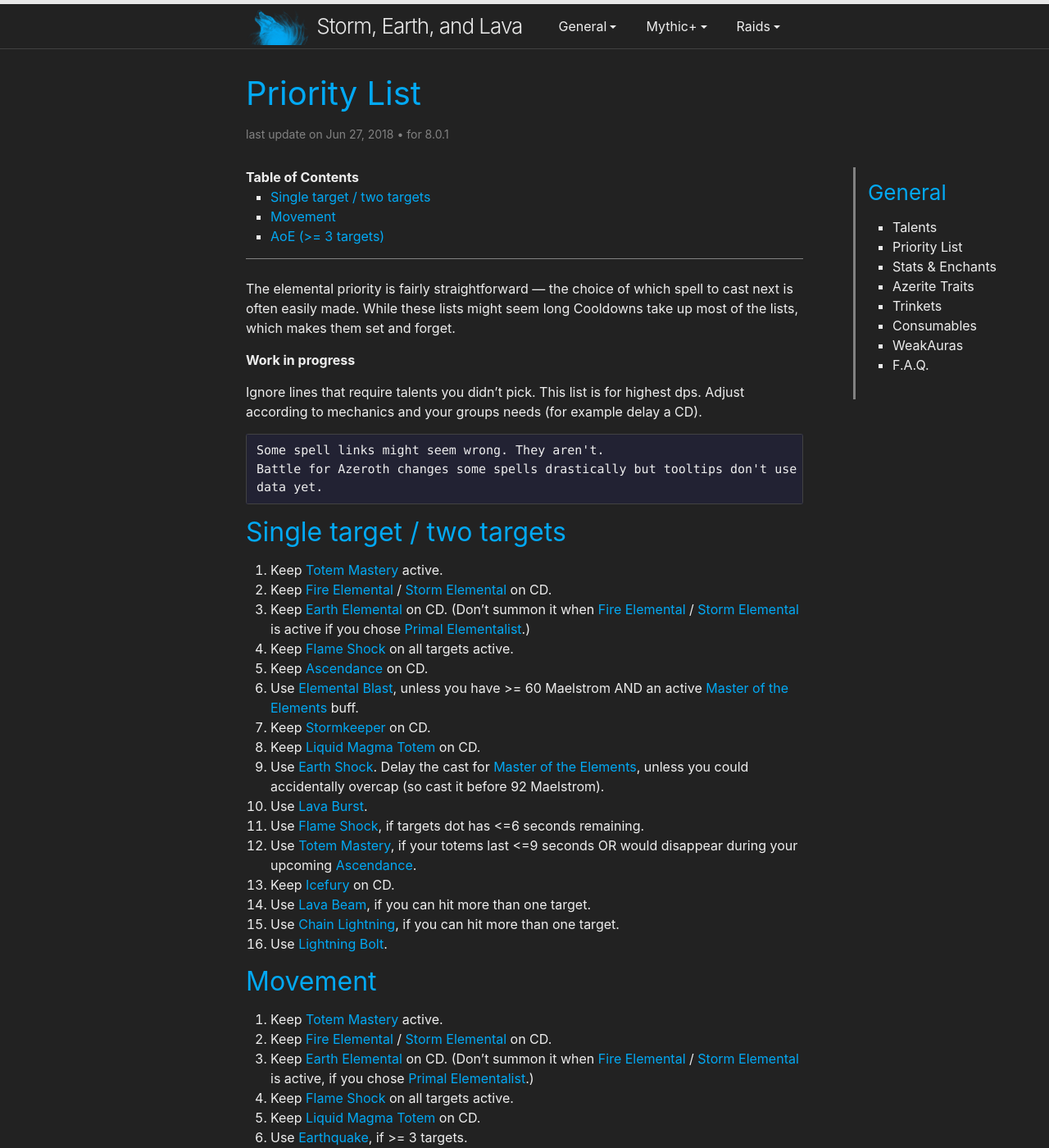
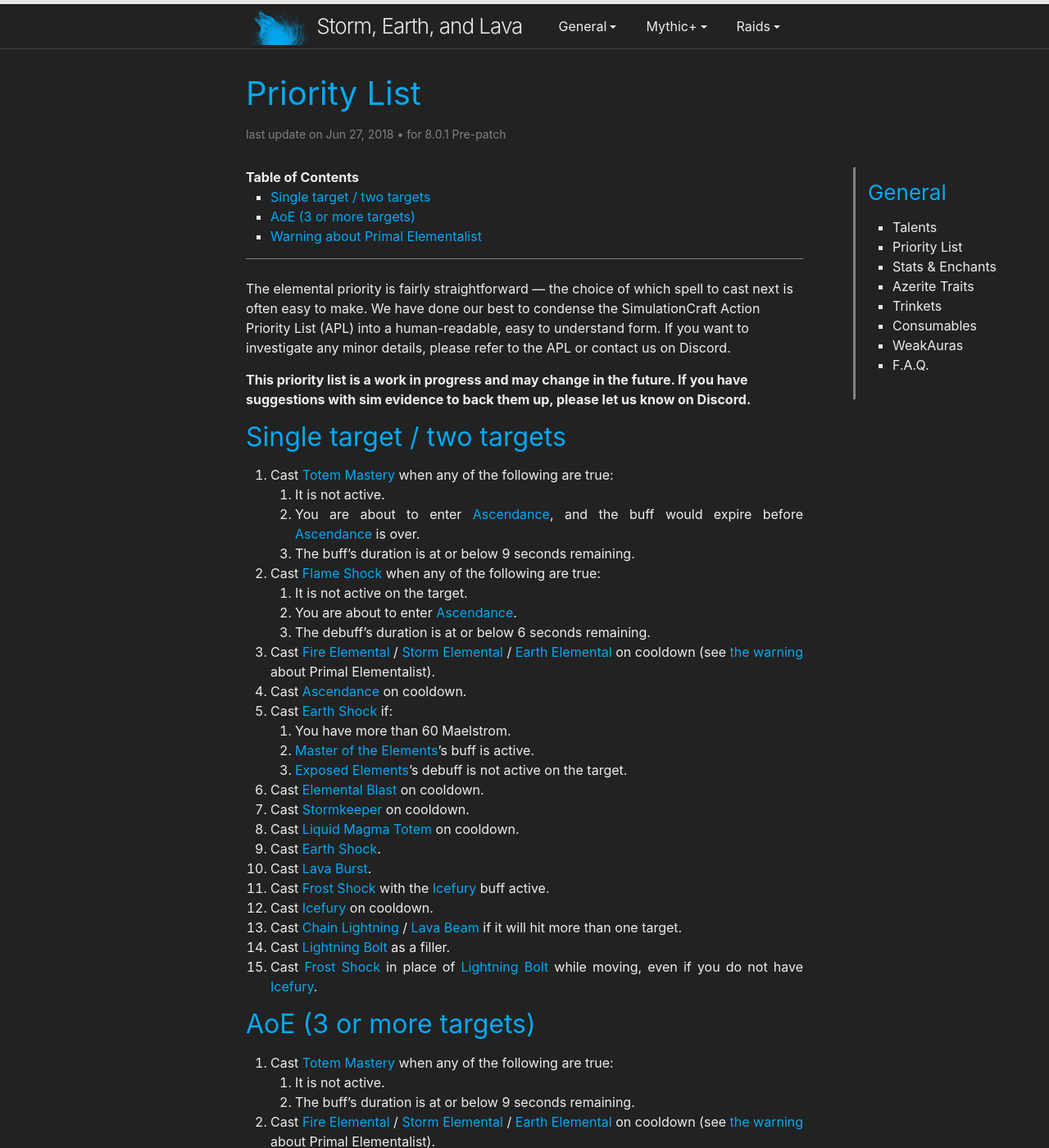
Before and after one commit to stormearthandlava/stormearthandlava.github.io, a Jekyll site: the page built from guide/general/priority_list.md, in a window 1280 px wide and 1400 px high. Shown: the whole window at 82% size. Built offline with Jekyll 4.4.1, drawn with Linux system fonts in a browser that asks for light colours; a script that is not in the unit is left out; some of the changed text lies outside the part shown.

Commit message:
Formatted and updated priority list

````diff
--- a/guide/general/priority_list.md
+++ b/guide/general/priority_list.md
@@ -2,71 +2,58 @@
 layout: page
 title: Priority List
 last_update: 2018-06-27 09:00:00
-game_version: 8.0.1
+game_version: 8.0.1 Pre-patch
 ---
 
-The elemental priority is fairly straightforward — the choice of which
-spell to cast next is often easily made. While these lists might seem
-long Cooldowns take up most of the lists, which makes them set and
-forget.
+The elemental priority is fairly straightforward — the choice of which spell to cast next is often easy to make. We have done our best to condense the SimulationCraft Action Priority List (APL) into a human-readable, easy to understand form. If you want to investigate any minor details, please refer to the APL or contact us on Discord.
 
-**Work in progress**
 
-Ignore lines that require talents you didn't pick. This list is for
-highest dps. Adjust according to mechanics and your groups needs (for
-example delay a CD).
-
-```
-Some spell links might seem wrong. They aren't.
-Battle for Azeroth changes some spells drastically but tooltips don't use BfA
-data yet.
-```
+**This priority list is a work in progress and may change in the future. If you have suggestions with sim evidence to back them up, please let us know on Discord.**
 
 ## Single target / two targets
 
-1. Keep {{ site.data.talent.tm }} active.
-1. Keep {{ site.data.spell.fe }} / {{ site.data.talent.se }} on CD.
-1. Keep {{ site.data.spell.ee }} on CD. (Don't summon it when {{ site.data.spell.fe }} / {{ site.data.talent.se }} is active if you chose {{ site.data.talent.pe }}.)
-1. Keep {{ site.data.spell.fs }} on all targets active.
-1. Keep {{ site.data.talent.asc }} on CD.
-1. Use {{ site.data.talent.eb }}, unless you have >= 60 Maelstrom AND an active {{ site.data.talent.mote }} buff.
-1. Keep {{ site.data.talent.sk }} on CD.
-1. Keep {{ site.data.talent.lmt }} on CD.
-1. Use {{ site.data.spell.es }}. Delay the cast for {{ site.data.talent.mote }}, unless you could accidentally overcap (so cast it before 92 Maelstrom).
-1. Use {{ site.data.spell.lvb }}.
-1. Use {{ site.data.spell.fs }}, if targets dot has <=6 seconds remaining.
-1. Use {{ site.data.talent.tm }}, if your totems last <=9 seconds OR would disappear during your upcoming {{ site.data.talent.asc }}.
-1. Keep {{ site.data.talent.if }} on CD.
-1. Use {{ site.data.spell.lvbm }}, if you can hit more than one target.
-1. Use {{ site.data.spell.cl }}, if you can hit more than one target.
-1. Use {{ site.data.spell.lb }}.
+<div class="apl" style="max-width: 100%; text-align:justify;" markdown="1">
+1. Cast {{ site.data.talent.tm }}  when any of the following are true:
+    1. It is not active.
+    2. You are about to enter {{site.data.talent.asc}}, and the buff would expire before {{site.data.talent.asc}} is over.
+    3. The buff's duration is at or below 9 seconds remaining.
+1. Cast {{ site.data.spell.fs }} when any of the following are true:
+    1. It is not active on the target.
+    2. You are about to enter {{site.data.talent.asc}}.
+    3. The debuff's duration is at or below 6 seconds remaining.
+1. Cast {{ site.data.spell.fe }} / {{ site.data.talent.se }} / {{site.data.spell.ee}} on cooldown (see <a href="#pe">the warning</a> about Primal Elementalist).
+1. Cast {{ site.data.talent.asc }} on cooldown.
+1. Cast {{site.data.spell.es}} if:
+    1. You have more than 60 Maelstrom.
+    2. {{site.data.talent.mote}}'s buff is active.
+    3. {{site.data.talent.ee}}'s debuff is not active on the target.
+1. Cast {{ site.data.talent.eb }} on cooldown.
+1. Cast {{ site.data.talent.sk }} on cooldown.
+1. Cast {{ site.data.talent.lmt }} on cooldown.
+1. Cast {{ site.data.spell.es }}.
+1. Cast {{ site.data.spell.lvb }}.
+1. Cast {{site.data.spell.frs}} with the {{site.data.talent.if}} buff active.
+1. Cast {{ site.data.talent.if }} on cooldown.
+1. Cast {{site.data.spell.cl}} / {{ site.data.spell.lvbm }} if it will hit more than one target.
+1. Cast {{ site.data.spell.lb }} as a filler.
+1. Cast {{site.data.spell.frs}} in place of {{site.data.spell.lb}} while moving, even if you do not have {{site.data.talent.if}}.
+</div>
 
-## Movement
+## AoE (3 or more targets)
+<div class="apl" style="max-width: 100%; text-align:justify;" markdown="1">
+1. Cast {{ site.data.talent.tm }}  when any of the following are true:
+    1. It is not active.
+    2. The buff's duration is at or below 9 seconds remaining.
+1. Cast {{ site.data.spell.fe }} / {{ site.data.talent.se }} / {{site.data.spell.ee}} on cooldown (see <a href="#pe">the warning</a> about Primal Elementalist).
+1. Cast {{ site.data.talent.sk }} on cooldown.
+1. Cast {{ site.data.talent.lmt }} on cooldown.
+1. Maintain 3 {{ site.data.spell.fs }}s **only if there are exactly 3 targets**.
+1. Cast {{ site.data.spell.eq }} when available.
+1. Cast {{ site.data.spell.lvb }} to consume {{site.data.spell.lava_surge}} procs.
+1. Cast {{ site.data.talent.eb }} **only if there are exactly 3 targets**.
+1. Cast {{ site.data.spell.cl }}.
+</div>
 
-1. Keep {{ site.data.talent.tm }} active.
-1. Keep {{ site.data.spell.fe }} / {{ site.data.talent.se }} on CD.
-1. Keep {{ site.data.spell.ee }} on CD. (Don't summon it when {{ site.data.spell.fe }} / {{ site.data.talent.se }} is active, if you chose {{ site.data.talent.pe }}.)
-1. Keep {{ site.data.spell.fs }} on all targets active.
-1. Keep {{ site.data.talent.lmt }} on CD.
-1. Use {{ site.data.spell.eq }}, if >= 3 targets.
-1. Use {{ site.data.spell.es }}. Delay the cast for {{ site.data.talent.mote }}, unless you could accidentally overcap (so cast it before 92 Maelstrom).
-1. Use {{ site.data.spell.lvb }}, if you have a {{ site.data.spell.lava_surge }} proc.
-1. Use {{ site.data.spell.frost_shock }}, if you have {{ site.data.talent.if }} active.
-1. Use {{ site.data.spell.fs }}, if targets dot has <=6 seconds remaining.
-1. Use {{ site.data.talent.tm }}, if your totems last <=9 seconds OR would disappear during your upcoming {{ site.data.talent.asc }}.
-1. Use {{ site.data.spell.frs }}.
+## Warning about Primal Elementalist
 
-## AoE (>= 3 targets)
-
-1. Keep {{ site.data.talent.tm }} active.
-1. Keep {{ site.data.spell.fe }} / {{ site.data.talent.se }} on CD.
-1. Keep {{ site.data.spell.ee }} on CD. (Don't summon it when {{ site.data.spell.fe }} / {{ site.data.talent.se }} is active if you chose {{ site.data.talent.pe }}.)
-1. Keep {{ site.data.talent.sk }} on CD.
-1. Keep {{ site.data.talent.lmt }} on CD.
-1. Use {{ site.data.spell.fs }} against <= 3 targets.
-1. Use {{ site.data.spell.eq }}.
-1. Keep {{ site.data.talent.asc }} on CD.
-1. Use {{ site.data.spell.lvb }} against <= 3 targets, if {{ site.data.spell.lava_surge }} OR {{ site.data.talent.asc }} is active.
-1. Use {{ site.data.talent.eb }} against <= 3 targets.
-1. Use {{ site.data.spell.lvbm }}.
-1. Use {{ site.data.spell.cl }}.
+<p id="pe">A problem that has existed for a while now is {{site.data.talent.pe}} causing {{site.data.spell.fe}} and {{site.data.spell.ee}} to be exclusive with each other (intended) but summoning one while the other is active will simply put the new elemental on cooldown and not de-summon the existing elemental.</p>
````
